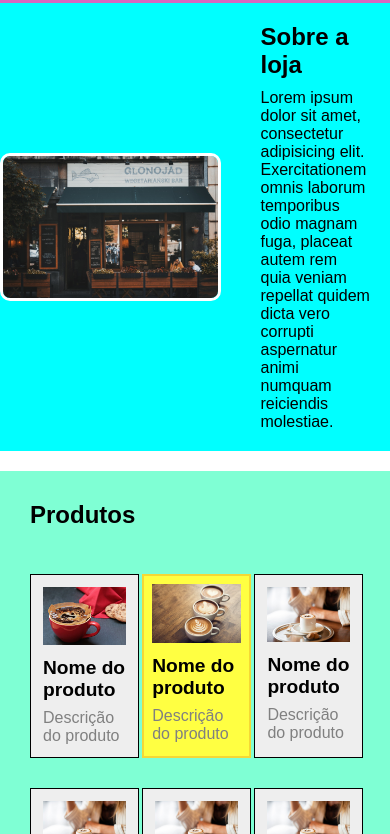
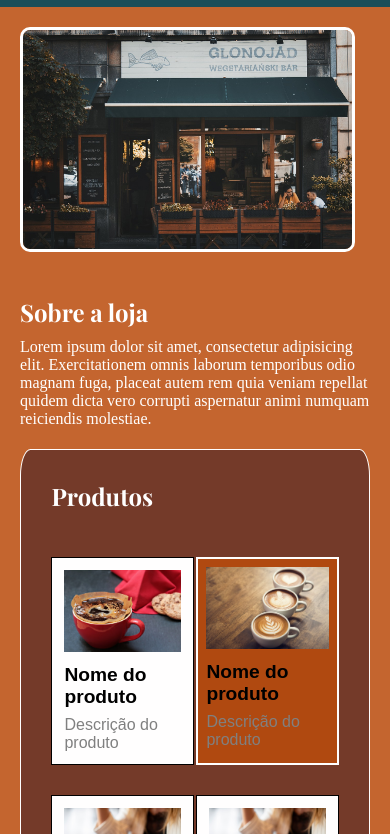
Before and after one commit to Dudda-soares/Atv-mod19, a website: page index.html in a window 390 px wide. Shown: the part 107-941 px from the top of the page. Drawn offline with nearby package versions, Linux system fonts and the light colour scheme; a web font is replaced by a local one.

Commit message:
Atualização de variaveis com paleta de cores e fontes , falta ultimos ajustes de responsividade.

```diff
--- a/index.html
+++ b/index.html
@@ -4,7 +4,10 @@
     <meta charset="UTF-8">
     <meta http-equiv="X-UA-Compatible" content="IE=edge">
     <meta name="viewport" content="width=device-width, initial-scale=1.0">
-    <title>Exercício boas práticas de CSS</title>
+    <title>Café & Prosa</title>
+    <link rel="preconnect" href="https://fonts.googleapis.com">
+    <link rel="preconnect" href="https://fonts.gstatic.com" crossorigin>
+    <link href="https://fonts.googleapis.com/css2?family=Orelega+One&family=Playfair+Display:ital,wght@0,400..900;1,400..900&display=swap" rel="stylesheet">
     <link rel="stylesheet" href="./build/main.css">
 </head>
 <body>
@@ -32,7 +35,7 @@
             <img class="home__img" src="./img/street-cafe-4472312_1280.jpg" alt="">
             <div class="home">
 
-                <h1 class="home__title">Sobre a loja</h1>
+                <h1 class=" titleh1 home__title">Sobre a loja</h1>
             <p class="home__txt">Lorem ipsum dolor sit amet, consectetur adipisicing elit. Exercitationem omnis laborum temporibus odio magnam fuga, placeat autem rem quia veniam repellat quidem dicta vero corrupti aspernatur animi numquam reiciendis molestiae.
 
             </p>
@@ -42,7 +45,7 @@
     </section>
     <section class="secao-principal">
         <div class="container">
-            <h1 class="subtitulo">Produtos</h1>
+            <h1 class="titleh1">Produtos</h1>
             <div class="produtos">
                 <div class="produto">
                     <img class="produto__imagem" src="./img/coffee-2139592_640.jpg">
@@ -90,10 +93,10 @@
         </div>
 
     </section>
-    <section id="fale-conosco" class="container">
-        <div class="contato">
+    <section id="fale-conosco" >
+        <div class="contato container">
             <form class="form">
-                <h2 class="form__title">Entre em contato</h2>
+                <h2 class="titleh1 form__title">Entre em contato</h2>
                 <label class="form__label" for="nome">Seu nome:</label>
                 <input class="form__input" type="text" name="nome" />
                 <label for="email"class="form__label">Seu e-mail </label>
@@ -116,7 +119,6 @@
                2025 &copy; Eduarda Soares - Todos os direitos Reservados
             </p>
         </div>
-
     </footer>
 
 </body>
--- a/style/base.scss
+++ b/style/base.scss
@@ -1,3 +1,13 @@
+@use './variaveis.scss' as v ;
+
+body{
+    background-color: v.$corSegundaria;
+}
+
+.titleh1{
+    font-family: v.$fonteTitle;
+    color: v.$cortxt;
+}
 * {
     margin: 0;
     padding: 0;
--- a/style/main.scss
+++ b/style/main.scss
@@ -1,26 +1,45 @@
 @use './base.scss';
 @use './layout.scss';
+@use './variaveis.scss' as v;
 
 
+
+
+@mixin responsive($breakpoint){
+    @if $breakpoint == tablet {
+        @media screen and (max-width: v.$tablet) {
+            @content;
+        }
+    } @else if $breakpoint == mobile {
+        @media screen and (max-width: v.$mobile) {
+            @content;
+        }
+    }
+}
+
 #header{
-    background-color: hsla(313, 62%, 49%, 0.733);
+    background-color: v.$corPrincipal;
 
 
     .title {
         margin: 18px 0;
         color: #eee;
+        font-family: v.$fonteTitle;
+        font-size: 3em;
 
         &__link{
+            font-family: v.$fonteTxt;
+            font-size: 1.2em;
             text-decoration: none;
-            color: #eee;
-            border: 1px solid black;
+            color: v.$cortxt;
+            border: 1px solid white;
             padding: 6px;
             border-radius: 9px;
         }
     }
 }
 .sobre-a-loja{
-    background-color: aqua;
+
 
     .container{
         display: flex;
@@ -29,7 +48,6 @@
     }
 
     .home{
-
         display: flex;
         flex-direction: column;
         padding: 20px;
@@ -37,14 +55,15 @@
 
 
         &__img{
-            max-width: 590px;
+            max-width: 600px;
             width: 55%;
             margin: 20px 0;
             border-radius: 10px;
             border: 3px solid white;
         }
-        &__title{
-
+        &__txt{
+            color: v.$cortxt;
+            font-family: v.$fonteTxt;
         }
     }
 }
@@ -52,8 +71,14 @@
 
 .secao-principal{
     padding: 30px;
-    margin-top: 20px;
-    background-color: aquamarine;
+
+    .container{
+        background-color: v.$corProdutos;
+        padding: 30px;
+        border-radius: 3%;
+        border:1px solid white;
+        width: 53%;
+    }
 
     .produtos {
         max-width: 800px;
@@ -69,7 +94,7 @@
         margin-bottom: 30px;
         border: 1px solid black;
         padding: 12px;
-        background-color: #eee;
+        background-color: #fffefe;
         cursor: pointer;
 
         &__imagem { /* elemento */
@@ -86,9 +111,9 @@
         }
 
         &__em--destaque { /* modificador */
-            border: 2px solid rgb(245, 216, 53);
+            border: 2px solid v.$cortxt;
             padding: 8px;
-            background-color: #ffff42;
+            background-color: v.$corSegundaria;
         }
         /* bloco */
 
@@ -99,15 +124,17 @@
 
     display: flex;
     justify-content: center;
+    width: 63%;
 }
 .contato {
-
-    width: 30%;
-    border: 1px solid;
+    background-color: v.$corProdutos;
+    width: 25%;
+    border: 1px solid white;
+    border-radius: 2%;
     display: flex;
     padding: 16px;
     margin: 20px;
-    height: 430px;
+    height: 474px;
 
 
     .form{
@@ -117,9 +144,12 @@
 
         &__label {
             margin-top: 20px;
+            color: v.$cortxt;
         }
         &__check{
             margin-top: 20px;
+            color: v.$cortxt;
+
 
         }
         &__btn{
@@ -129,7 +159,93 @@
     }
 }
 .rodape{
-    background-color: #ffff42;
+    background-color: v.$corPrincipal;
     padding: 20px;
 
 }
+
+@include responsive(tablet) {
+
+
+
+}
+
+@include responsive(mobile) {
+
+
+
+    #header {
+
+        .container {
+            width: 80%;
+            display: grid;
+            justify-content: center;
+            font-size: 0.7em;
+            padding-bottom: 18px;
+        }
+
+        li {
+            display: inline;
+            margin-top: 3px;
+        }
+
+    }
+    .sobre-a-loja{
+
+
+        .container{
+            display: block;
+
+
+        }
+
+        .home{
+
+            &__img{
+                max-width: 329px;
+                width: 100%;
+                margin: 20px
+            }
+
+        }
+    }
+
+    .secao-principal{
+        padding: 1px;
+
+        .container{
+            width: 74%;
+
+        }
+
+        .produtos {
+            display: grid;
+            grid-template-columns: repeat(2, 1fr);
+            grid-column-gap: 1%;
+        }
+        &__imagem { /* elemento */
+            width: 100%;
+        }
+
+        &__nome { /* elemento */
+            font-size: 1em;
+            margin: 8px 0;
+        }
+    }
+    #fale-conosco{
+
+        display: block;
+
+
+        .contato {
+
+            padding: 16px;
+            width: 127%;
+            height: 474px;
+        }
+    }
+
+
+
+
+}
--- /dev/null
+++ b/style/variaveis.scss
@@ -0,0 +1,13 @@
+$corPrincipal:#1B4E59;
+$corSegundaria: #ba4c0cda;
+$cortxt: white;
+$corProdutos:#592c28be;
+$corContato: #eb5e079c;
+
+
+$fonteTitle:  "Playfair Display", serif;
+$fonteTxt:  "Alike", serif;
+$fonteSection: "Orelega One", serif;
+
+$mobile: 767px;
+$tablet: 1023px;
```
Also changed, not shown: build/main.css, 1 other file.
